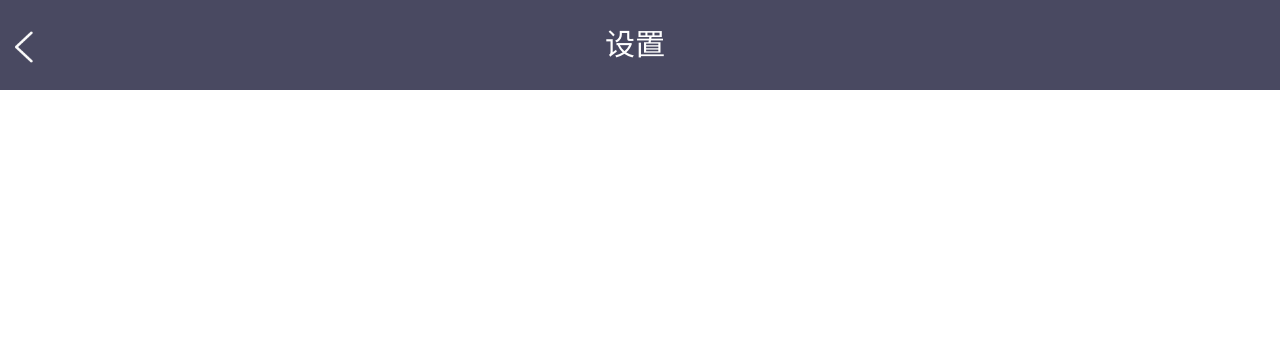
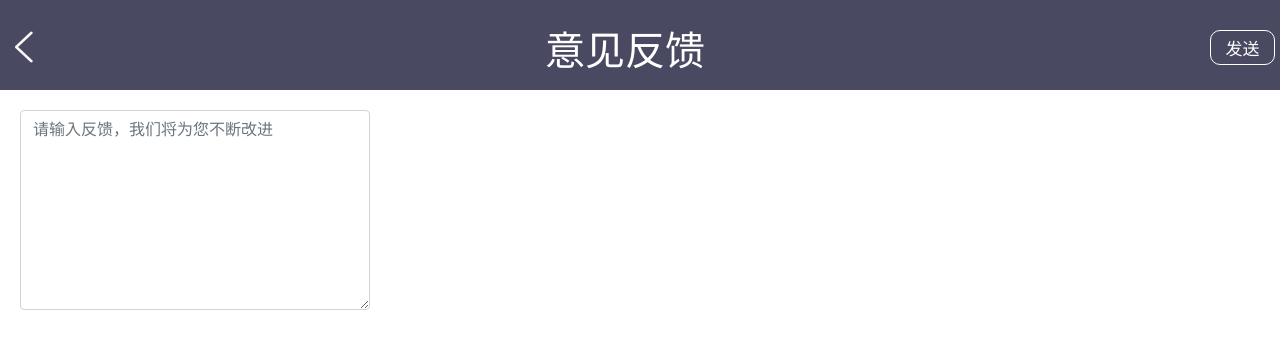
Before and after one commit to XueGitGub/test-item, a plain HTML site: page wangye/index2.html in a window 1280 px wide. Drawn offline with nearby package versions, Linux system fonts and the light colour scheme.

Commit message:
Add files via upload

```diff
--- a/wangye/index2.html
+++ b/wangye/index2.html
@@ -8,9 +8,33 @@
     <title>Document</title>
     <link rel="stylesheet" href="../css/reset.css">
     <link rel="stylesheet" href="../css/style.css">
+    <link rel="stylesheet" href="../bootstrap-3.3.7-dist/css/bootstrap.min.css">
     <style>
         .head h1 {
-            margin-right: 70px;
+            margin-right: 20px;
+            margin-top: 27px;
+        }
+
+        .body textarea {
+            width: 350px;
+            height: 200px;
+            margin-left: 20px;
+            margin-top: 20px;
+        }
+
+
+        .an1 {
+            width: 65px;
+            height: 35px;
+            margin-top: 30px;
+            margin-right: 5px;
+            color: #fff;
+            background: #494961;
+            border: none;
+            border: 1px solid #fff;
+            border-radius: 10px;
+            font-size: 17px;
+            line-height: 35px;
         }
     </style>
 </head>
@@ -18,7 +42,11 @@
 <body>
     <div class="head">
         <img src="../images/返回_03.gif" alt="" srcset="">
-        <h1>设置</h1>
+        <h1>意见反馈</h1>
+        <button class="an1">发送</button>
+    </div>
+    <div class="body">
+        <textarea class="form-control" rows="3" placeholder="请输入反馈，我们将为您不断改进"></textarea>
     </div>
 </body>
 
```
